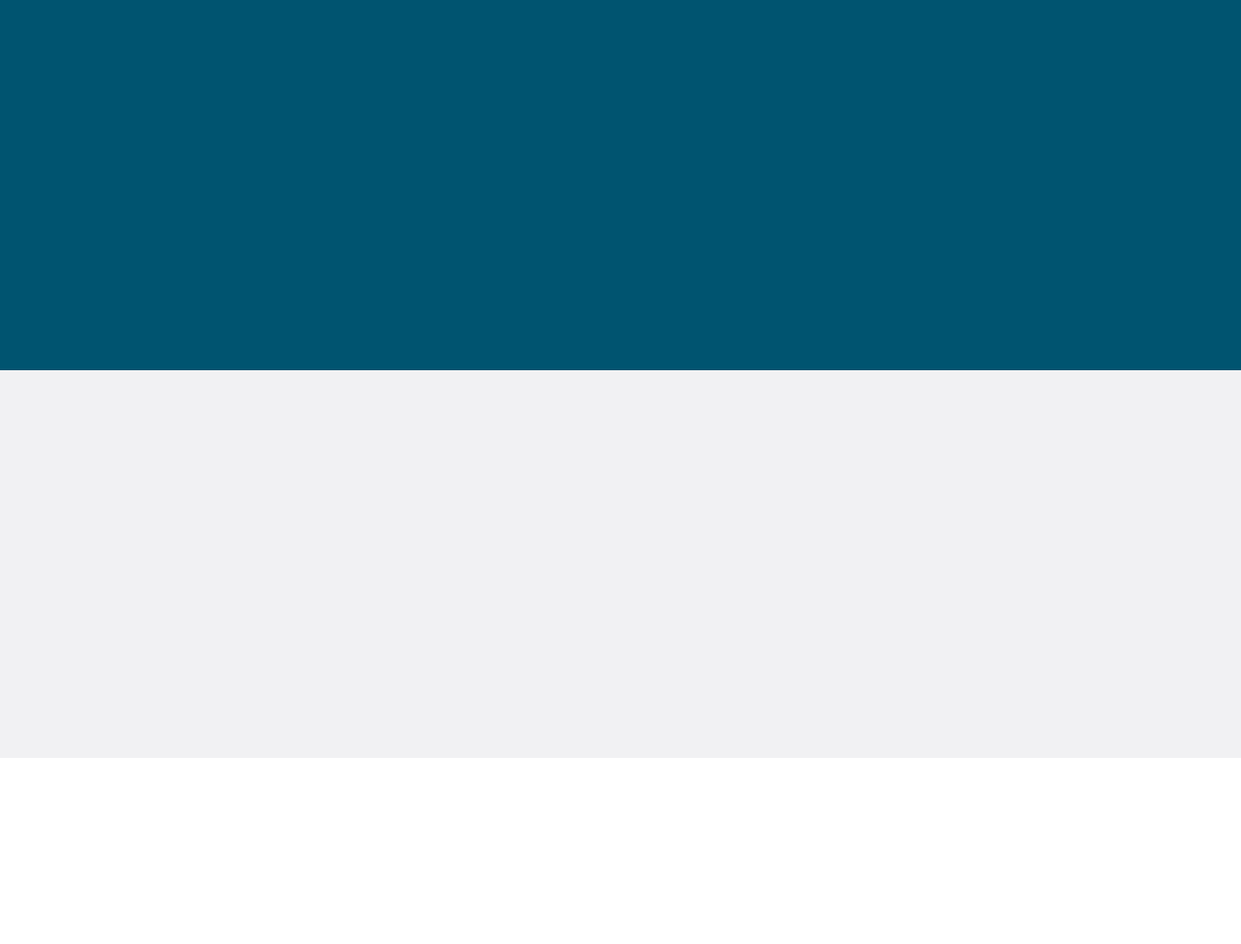
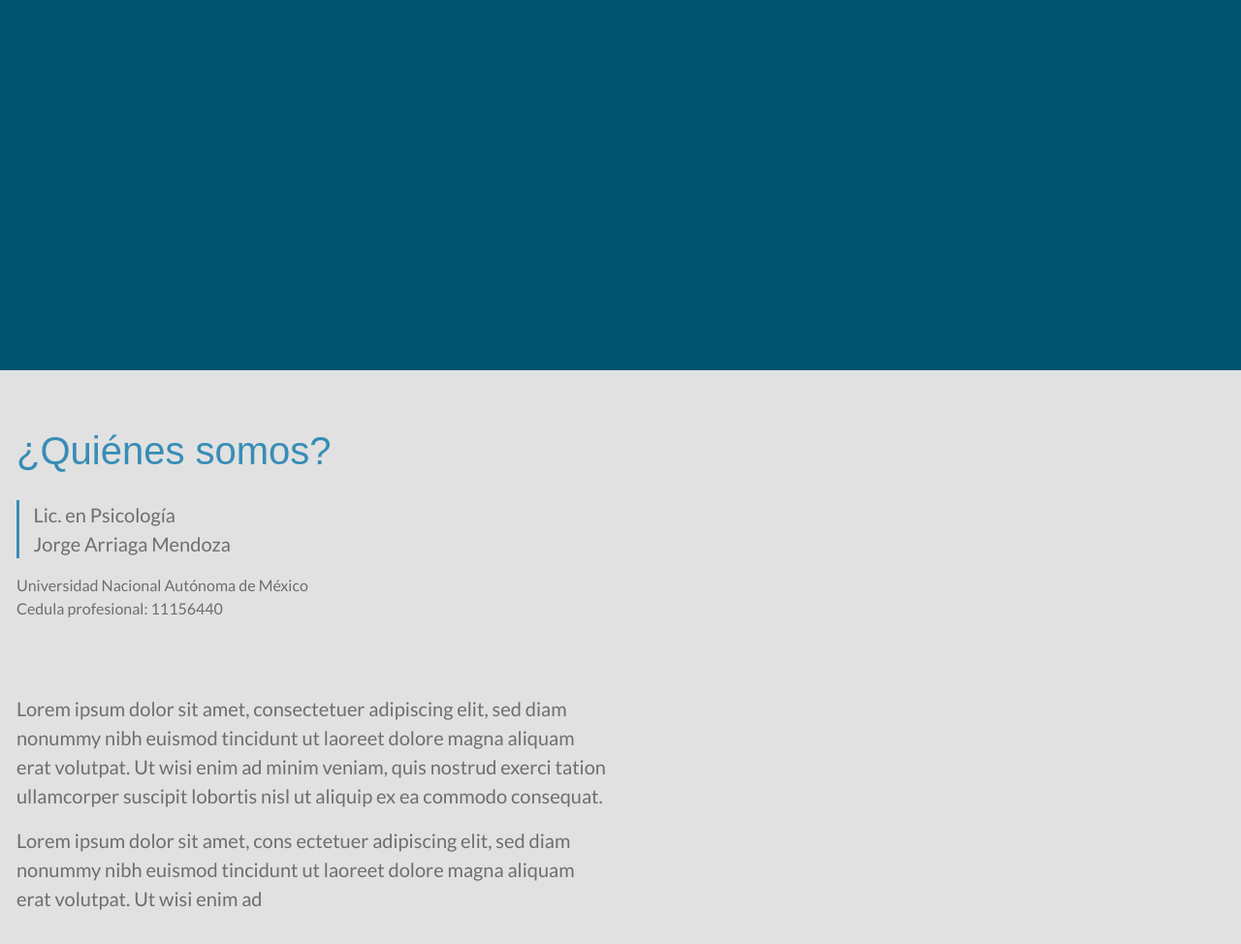
Before and after one commit to caam123/jorgepsic2, a plain HTML site: page index.html in a window 1280 px wide. Shown: the part 98-1072 px from the top of the page at 97% size. Before the commit the page ends 880 px from the top, so only its background shows below. Drawn offline with nearby package versions, Linux system fonts and the light colour scheme.

Commit message:
Changes css

```diff
--- a/assets/css/main.css
+++ b/assets/css/main.css
@@ -1,5 +1,5 @@
 :root{
-    --gris: #f1f1f3;
+    --gris: #e1e1e1;
     --azul: #005470;
     --negro: #6D6E71;
     --cyan: #378db6;
@@ -20,8 +20,19 @@ body{
 
 .flex-container{
     display:flex;
-    flex-flow: row nowrap;
+    flex-flow: nowrap;
 
+}
+
+.flex-container-sections{
+    display:flex;
+    flex-flow: column nowrap;
+
+}
+
+.whiteblock,
+.blueblock{
+    padding:2rem;
 }
 
 header{
@@ -67,13 +78,28 @@ ul li a:hover{
 
 .blueblock{
     background-color:var(--azul);
-    height: 50vh;
+    min-height: 50vh;
     width:100vw;
 }
 
 .whiteblock{
     background-color:var(--gris);
-    height: 50vh;
+    min-height: 50vh;
     width:100vw;
 
 }
+
+h1{
+    font-family: "Aller", sans-serif;
+    color:var(--cyan);
+    display:block;
+}
+
+blockquote{
+    border-left: 3px solid var(--cyan);
+    padding-left: 0.9rem;
+}
+
+.small-text{
+    font-size: 1rem;
+}
--- a/index.html
+++ b/index.html
@@ -29,13 +29,36 @@
         </nav>
     </header>
 
-    <main class="flex-container">
+    <main class="flex-container-sections">
     <section class="row">
             <div class=" col-sm-12 blueblock">
+            </div>
+    </section>
+    <section class="row">
+        <div class="col-sm-12 whiteblock">
+            <div class="row">
+                <div class="col-sm-12 col-md-6">
+                    <h1>¿Quiénes somos?</h1>
+                    <blockquote>
+                        Lic. en Psicología <br>
+                        Jorge Arriaga Mendoza
+                    </blockquote>
+                    <p class="small-text">
+                            Universidad Nacional Autónoma de México <br>
+                            Cedula profesional: 11156440
+                    </p>
+                    <br>
+                    <br>
+                    <p>Lorem ipsum dolor sit amet, consectetuer adipiscing elit, sed diam nonummy nibh euismod tincidunt ut laoreet dolore magna aliquam erat volutpat. Ut wisi enim ad minim veniam, quis nostrud exerci tation ullamcorper suscipit lobortis nisl ut aliquip ex ea commodo consequat. </p>
+
+                    <p>Lorem ipsum dolor sit amet, cons ectetuer adipiscing elit, sed diam nonummy nibh euismod tincidunt ut laoreet dolore magna aliquam erat volutpat. Ut wisi enim ad </p>
                 </div>
-                <div class="col-sm-12 whiteblock">
 
+                <div class="col-sm-12 col-md-6">
+                    <img src="" alt="">
                 </div>
+            </div>
+        </div>
     </section>
 
     </main>
```
